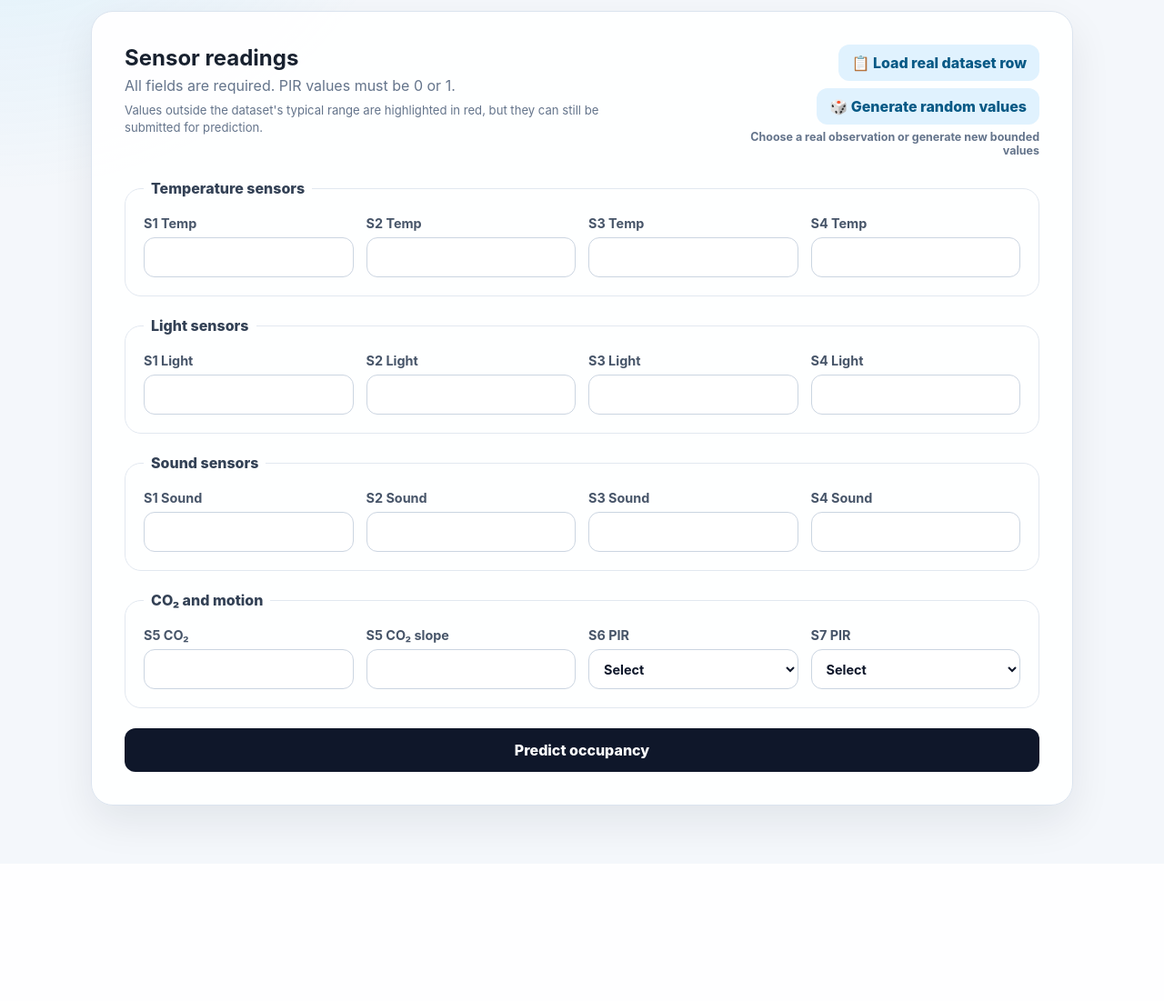
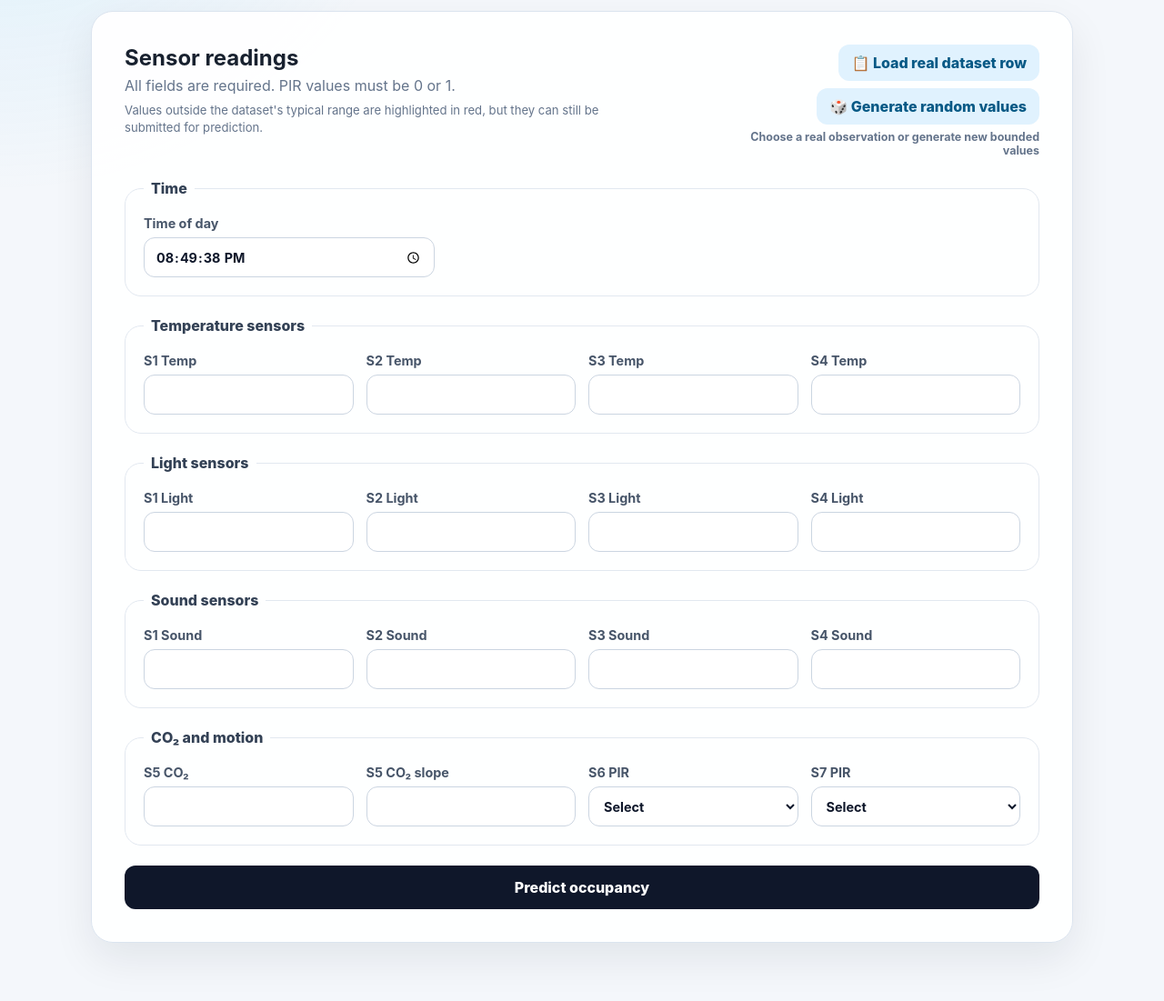
Before and after one commit to Anushangar-U/FDM, a Flask app: page / in a window 1280 px wide. Shown: the part 268-1369 px from the top of the page at 91% size. Before the commit the page ends 1195 px from the top, so only its background shows below. Run offline with Flask 3, Linux system fonts and the light colour scheme.

Commit message:
Revert hidden time field change

```diff
--- a/system/templates/index.html
+++ b/system/templates/index.html
@@ -34,7 +34,15 @@
       </div>
 
       <form id="prediction-form">
-        <input id="time" name="time" type="hidden">
+        <fieldset>
+          <legend>Time</legend>
+          <div class="grid one-column">
+            <label>
+              Time of day
+              <input id="time" name="time" type="time" step="1" required>
+            </label>
+          </div>
+        </fieldset>
 
         <fieldset>
           <legend>Temperature sensors</legend>
```
